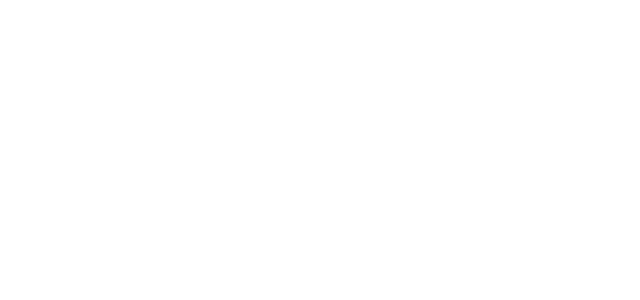
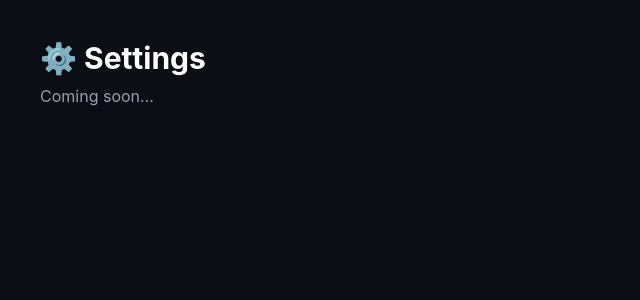
Before and after one commit to michellerao245-bot/soltlive, a React (Vite) app in the folder frontend/: page /settings in a window 1280 px wide. Before the commit this address had no page. Shown: the top 300 px of the page, without its empty margins (0-640 px from the left). Built offline with nearby package versions, Linux system fonts and the light colour scheme.

Commit message:
fix: add missing routes for sidebar navigation

```diff
--- a/frontend/src/App.jsx
+++ b/frontend/src/App.jsx
@@ -2,14 +2,95 @@ import { Routes, Route } from "react-router-dom";
 import Home from "./pages/Home";
 import TokenPage from "./pages/TokenPage";
 
+// ✅ Temporary placeholder components
+const Trending = () => (
+  <div className="min-h-screen bg-[#0b0e14] text-white p-10">
+    <h1 className="text-3xl font-bold">🔥 Trending</h1>
+    <p className="text-gray-400 mt-2">Coming soon...</p>
+  </div>
+);
+
+const NewPairs = () => (
+  <div className="min-h-screen bg-[#0b0e14] text-white p-10">
+    <h1 className="text-3xl font-bold">🚀 New Pairs</h1>
+    <p className="text-gray-400 mt-2">Coming soon...</p>
+  </div>
+);
+
+const Watchlist = () => (
+  <div className="min-h-screen bg-[#0b0e14] text-white p-10">
+    <h1 className="text-3xl font-bold">⭐ Watchlist</h1>
+    <p className="text-gray-400 mt-2">Coming soon...</p>
+  </div>
+);
+
+const Portfolio = () => (
+  <div className="min-h-screen bg-[#0b0e14] text-white p-10">
+    <h1 className="text-3xl font-bold">💼 Portfolio</h1>
+    <p className="text-gray-400 mt-2">Coming soon...</p>
+  </div>
+);
+
+const Charts = () => (
+  <div className="min-h-screen bg-[#0b0e14] text-white p-10">
+    <h1 className="text-3xl font-bold">📊 Charts</h1>
+    <p className="text-gray-400 mt-2">Coming soon...</p>
+  </div>
+);
+
+const SmartMoney = () => (
+  <div className="min-h-screen bg-[#0b0e14] text-white p-10">
+    <h1 className="text-3xl font-bold">🧠 Smart Money</h1>
+    <p className="text-gray-400 mt-2">Coming soon...</p>
+  </div>
+);
+
+const RugCheck = () => (
+  <div className="min-h-screen bg-[#0b0e14] text-white p-10">
+    <h1 className="text-3xl font-bold">🛡️ Rug Check</h1>
+    <p className="text-gray-400 mt-2">Coming soon...</p>
+  </div>
+);
+
+const Holders = () => (
+  <div className="min-h-screen bg-[#0b0e14] text-white p-10">
+    <h1 className="text-3xl font-bold">👥 Holders</h1>
+    <p className="text-gray-400 mt-2">Coming soon...</p>
+  </div>
+);
+
+const Leaderboard = () => (
+  <div className="min-h-screen bg-[#0b0e14] text-white p-10">
+    <h1 className="text-3xl font-bold">🏆 Leaderboard</h1>
+    <p className="text-gray-400 mt-2">Coming soon...</p>
+  </div>
+);
+
+const Settings = () => (
+  <div className="min-h-screen bg-[#0b0e14] text-white p-10">
+    <h1 className="text-3xl font-bold">⚙️ Settings</h1>
+    <p className="text-gray-400 mt-2">Coming soon...</p>
+  </div>
+);
+
 export default function App() {
   return (
     <Routes>
+      {/* Main Routes */}
       <Route path="/" element={<Home />} />
-      <Route
-        path="/token/:pairAddress"
-        element={<TokenPage />}
-      />
+      <Route path="/token/:pairAddress" element={<TokenPage />} />
+
+      {/* ✅ Sidebar Navigation Routes */}
+      <Route path="/trending" element={<Trending />} />
+      <Route path="/new-pairs" element={<NewPairs />} />
+      <Route path="/watchlist" element={<Watchlist />} />
+      <Route path="/portfolio" element={<Portfolio />} />
+      <Route path="/charts" element={<Charts />} />
+      <Route path="/smart-money" element={<SmartMoney />} />
+      <Route path="/rug-check" element={<RugCheck />} />
+      <Route path="/holders" element={<Holders />} />
+      <Route path="/leaderboard" element={<Leaderboard />} />
+      <Route path="/settings" element={<Settings />} />
     </Routes>
   );
 }
```
